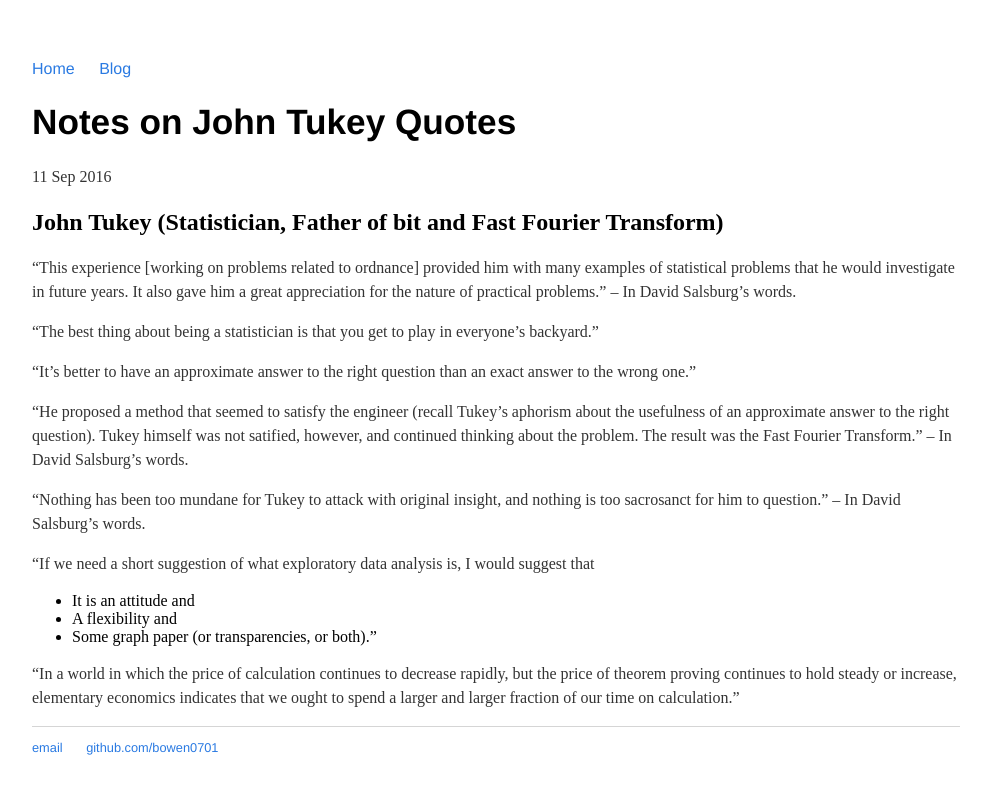
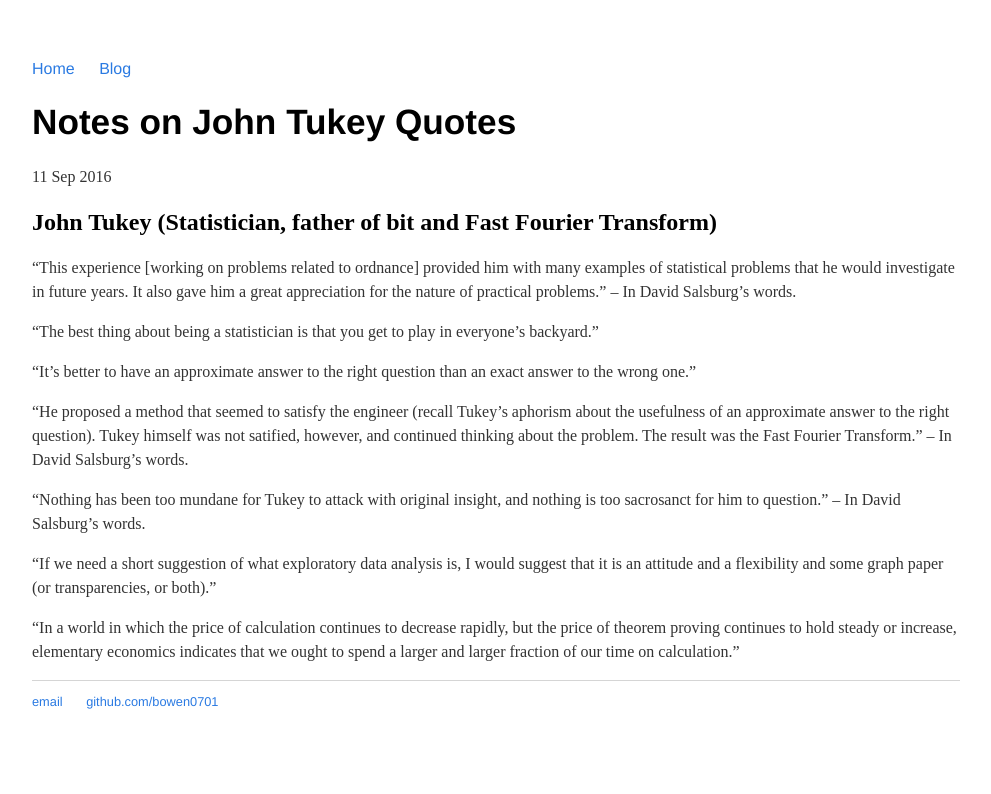
Before and after one commit to bowen0701/bowen0701.github.io, a Jekyll site: the page built from _posts/2016-09-11-tukey.md, in a window 1280 px wide. Shown: the top 794 px of the page, without its empty margins (144-1135 px from the left). Built offline with Jekyll 4.4.1, drawn with Linux system fonts in a browser that asks for light colours.

Commit message:
Revise intro

```diff
--- a/_posts/2016-09-11-tukey.md
+++ b/_posts/2016-09-11-tukey.md
@@ -4,7 +4,7 @@
 date: 2016-09-11
 ---
 
-## John Tukey (Statistician, Father of bit and Fast Fourier Transform)
+## John Tukey (Statistician, father of bit and Fast Fourier Transform)
 
 "This experience [working on problems related to ordnance] provided him with many examples of statistical problems that he would investigate in future years. It also gave him a great appreciation for the nature of practical problems." -- In David Salsburg's words.
 
@@ -16,9 +16,6 @@
 
 "Nothing has been too mundane for Tukey to attack with original insight, and nothing is too sacrosanct for him to question." -- In David Salsburg's words.
 
-"If we need a short suggestion of what exploratory data analysis is, I would suggest that
-- It is an attitude and
-- A flexibility and
-- Some graph paper (or transparencies, or both)."
+"If we need a short suggestion of what exploratory data analysis is, I would suggest that it is an attitude and a flexibility and some graph paper (or transparencies, or both)."
 
 "In a world in which the price of calculation continues to decrease rapidly, but the price of theorem proving continues to hold steady or increase, elementary economics indicates that we ought to spend a larger and larger fraction of our time on calculation."
```
